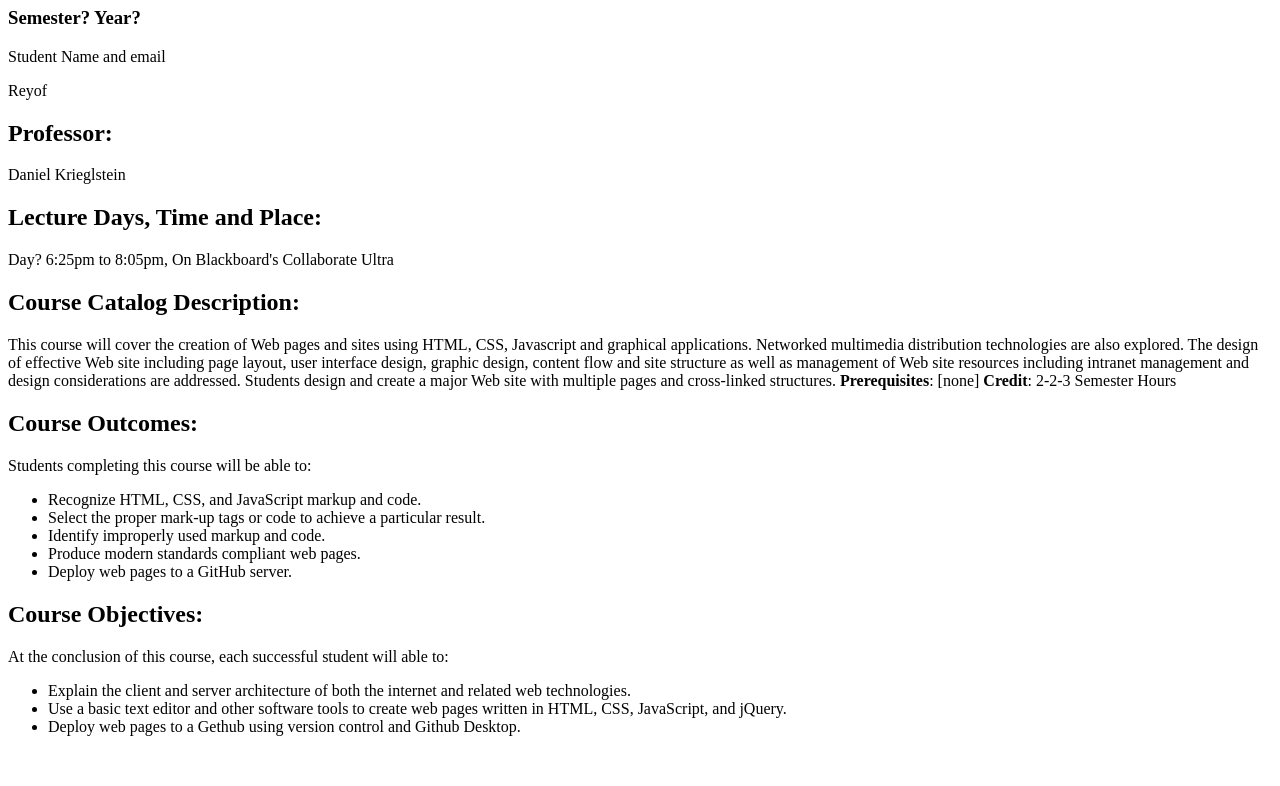
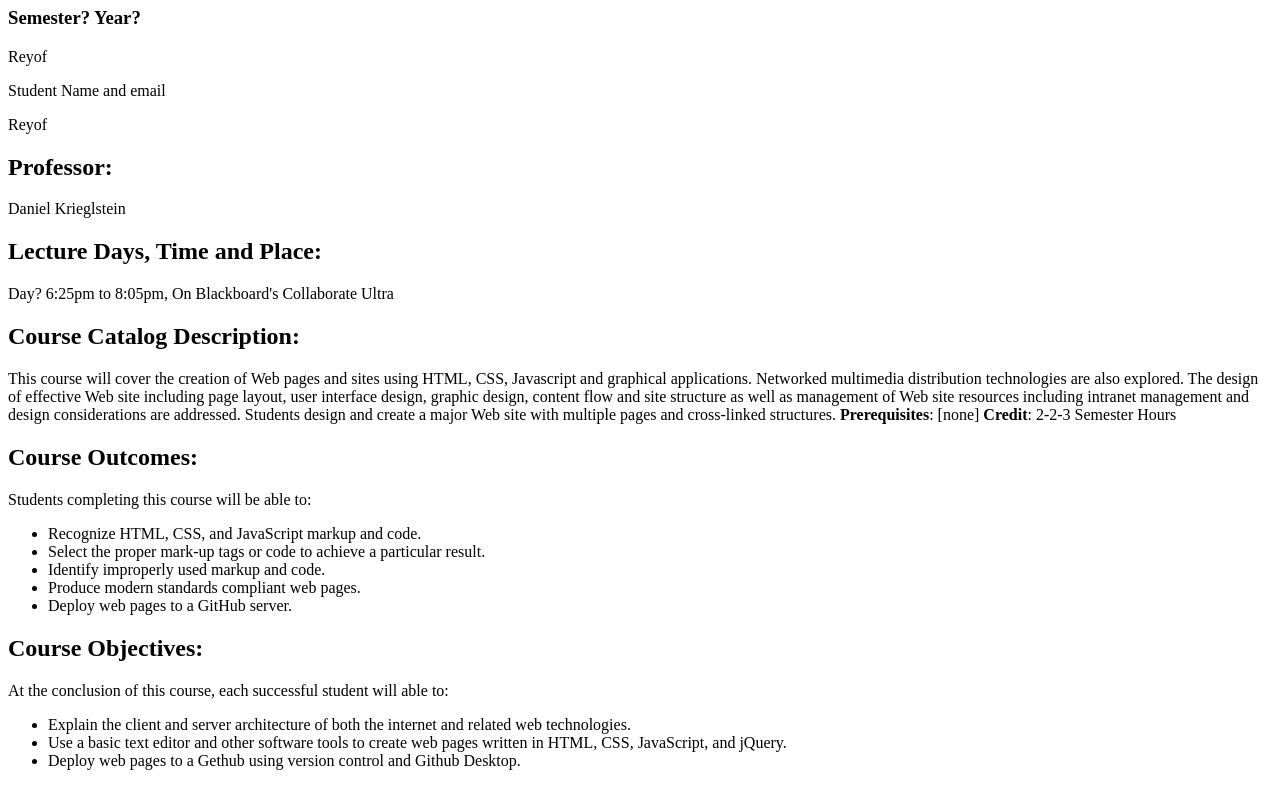
Before and after one commit to reyofb100/website, a plain HTML site: page index2.html in a window 1280 px wide. Shown: the part 73-859 px from the top of the page. Before the commit the page ends 825 px from the top, so only its background shows below. Drawn offline with Linux system fonts and the light colour scheme.

Commit message:
Update index2.html

```diff
--- a/index2.html
+++ b/index2.html
@@ -6,7 +6,7 @@
 </head>
 <body>
   <h1>ITMD-361 Internet Technologies and Web Design</h1>
-  <h3>Semester? Year?</h3>
+  <h3>Semester? Year?</h3><p>Reyof</p>
   <p>Student Name and email</p>
   <p>Reyof</p>
   <h2>Professor:</h2>
```
